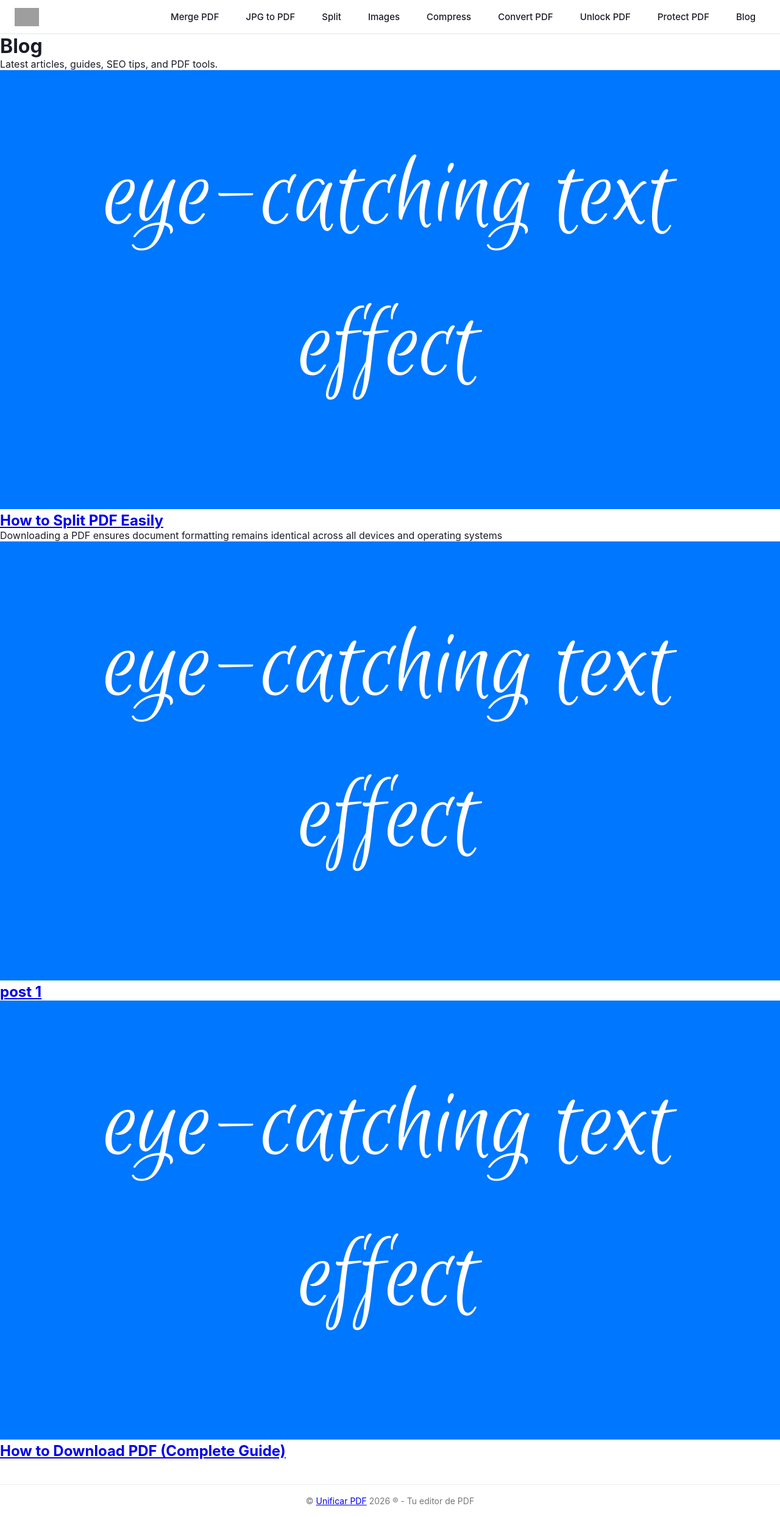
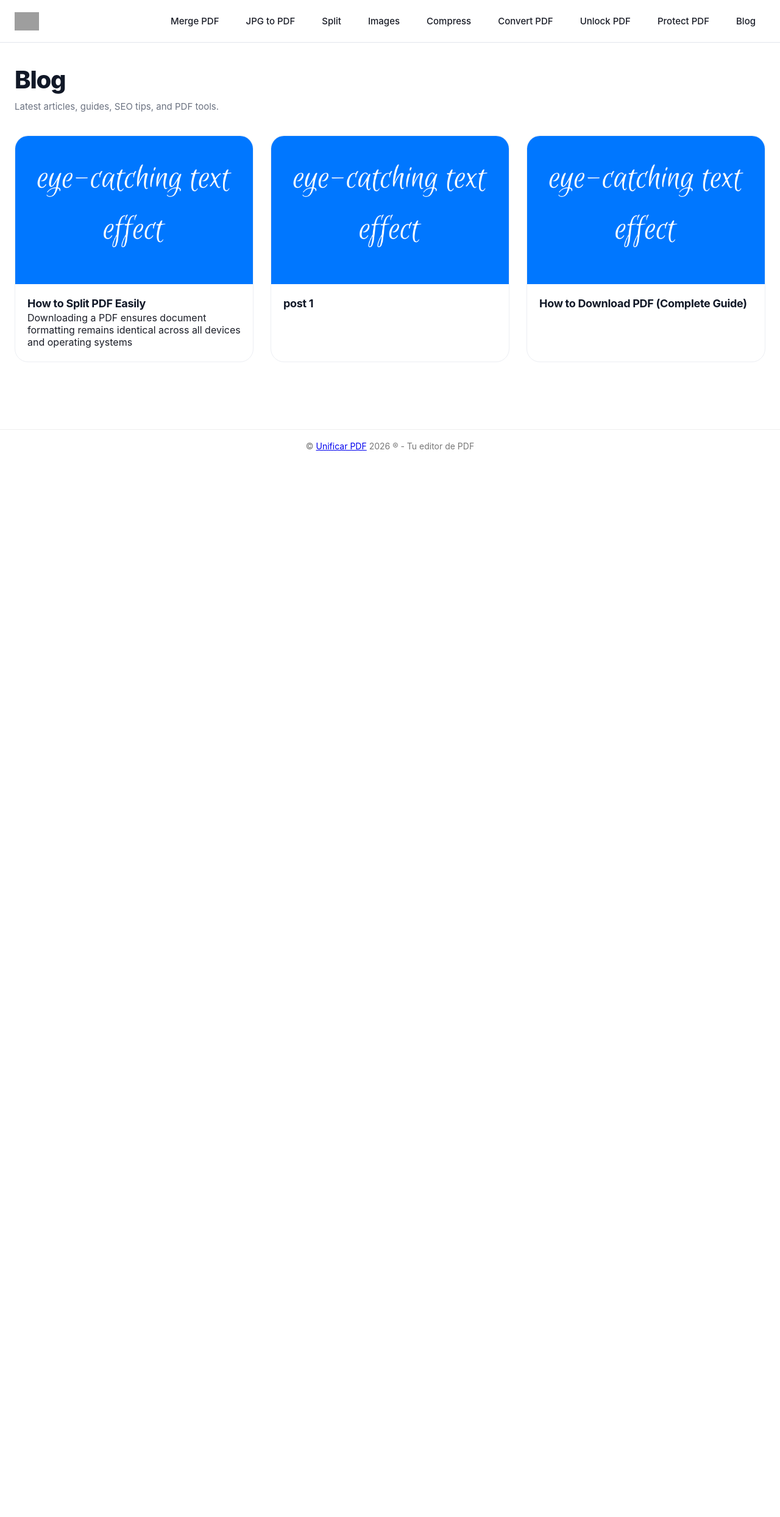
Before and after one commit to rforrupesh/pdf, a Jekyll site: the page built from blog/index.html, in a window 1280 px wide. Shown: the whole page at 61% size. Built offline with Jekyll 4.4.1, drawn with Linux system fonts in a browser that asks for light colours; after the commit the page ends 900 px from its top, so only the background shows below that; grey boxes are pictures that could not be loaded.

Commit message:
Update style.css

```diff
--- a/assets/css/style.css
+++ b/assets/css/style.css
@@ -727,3 +727,162 @@ nav {
     font-size:14px;
   }
 }
+
+
+/* ── BLOG PAGE ── */
+
+.blogpage-wrap{
+  max-width:1280px;
+  margin:0 auto;
+  padding:40px 24px 70px;
+}
+
+/* hero */
+
+.blogpage-hero{
+  margin-bottom:34px;
+}
+
+.blogpage-hero h1{
+  margin:0 0 10px;
+  font-size:40px;
+  line-height:1.05;
+  letter-spacing:-1.2px;
+  color:#111827;
+  font-weight:800;
+}
+
+.blogpage-hero p{
+  margin:0;
+  color:#6b7280;
+  font-size:15px;
+  line-height:1.7;
+  max-width:720px;
+}
+
+/* grid */
+
+.blogpage-grid{
+  display:grid;
+  grid-template-columns:repeat(3,minmax(0,1fr));
+  gap:28px;
+}
+
+/* card */
+
+.blogpage-card{
+  background:#fff;
+  border:1px solid #eceef3;
+  border-radius:22px;
+  overflow:hidden;
+}
+
+.blogpage-card:hover{
+  border-color:#dbe7ff;
+  box-shadow:
+    0 18px 45px rgba(15,23,42,.06),
+    0 4px 10px rgba(15,23,42,.04);
+}
+
+/* image */
+
+.blogpage-thumb{
+  display:block;
+  position:relative;
+  aspect-ratio:16/10;
+  overflow:hidden;
+  background:#f3f4f6;
+}
+
+.blogpage-thumb img{
+  width:100%;
+  height:100%;
+  object-fit:cover;
+  display:block;
+}
+
+/* category */
+
+.blogpage-category{
+  position:absolute;
+  top:14px;
+  left:14px;
+
+  background:rgba(255,255,255,.94);
+  backdrop-filter:blur(8px);
+
+  border:1px solid rgba(255,255,255,.95);
+
+  color:#2563eb;
+  font-size:11px;
+  font-weight:700;
+  text-transform:uppercase;
+  letter-spacing:.3px;
+
+  padding:6px 11px;
+  border-radius:999px;
+
+  box-shadow:0 4px 12px rgba(0,0,0,.06);
+}
+
+/* content */
+
+.blogpage-content{
+  padding:18px 20px 22px;
+}
+
+.blogpage-content h2{
+  margin:0;
+  font-size:18px;
+  line-height:1.5;
+  font-weight:700;
+  letter-spacing:-0.3px;
+}
+
+.blogpage-content h2 a{
+  color:#111827;
+  text-decoration:none;
+}
+
+.blogpage-content h2 a:hover{
+  color:#2563eb;
+}
+
+/* tablet */
+
+@media(max-width:1024px){
+
+  .blogpage-grid{
+    grid-template-columns:repeat(2,minmax(0,1fr));
+  }
+}
+
+/* mobile */
+
+@media(max-width:700px){
+
+  .blogpage-wrap{
+    padding:28px 14px 50px;
+  }
+
+  .blogpage-hero{
+    margin-bottom:24px;
+  }
+
+  .blogpage-hero h1{
+    font-size:32px;
+  }
+
+  .blogpage-grid{
+    grid-template-columns:1fr;
+    gap:18px;
+  }
+
+  .blogpage-content{
+    padding:16px 16px 18px;
+  }
+
+  .blogpage-content h2{
+    font-size:16px;
+  }
+}
```
